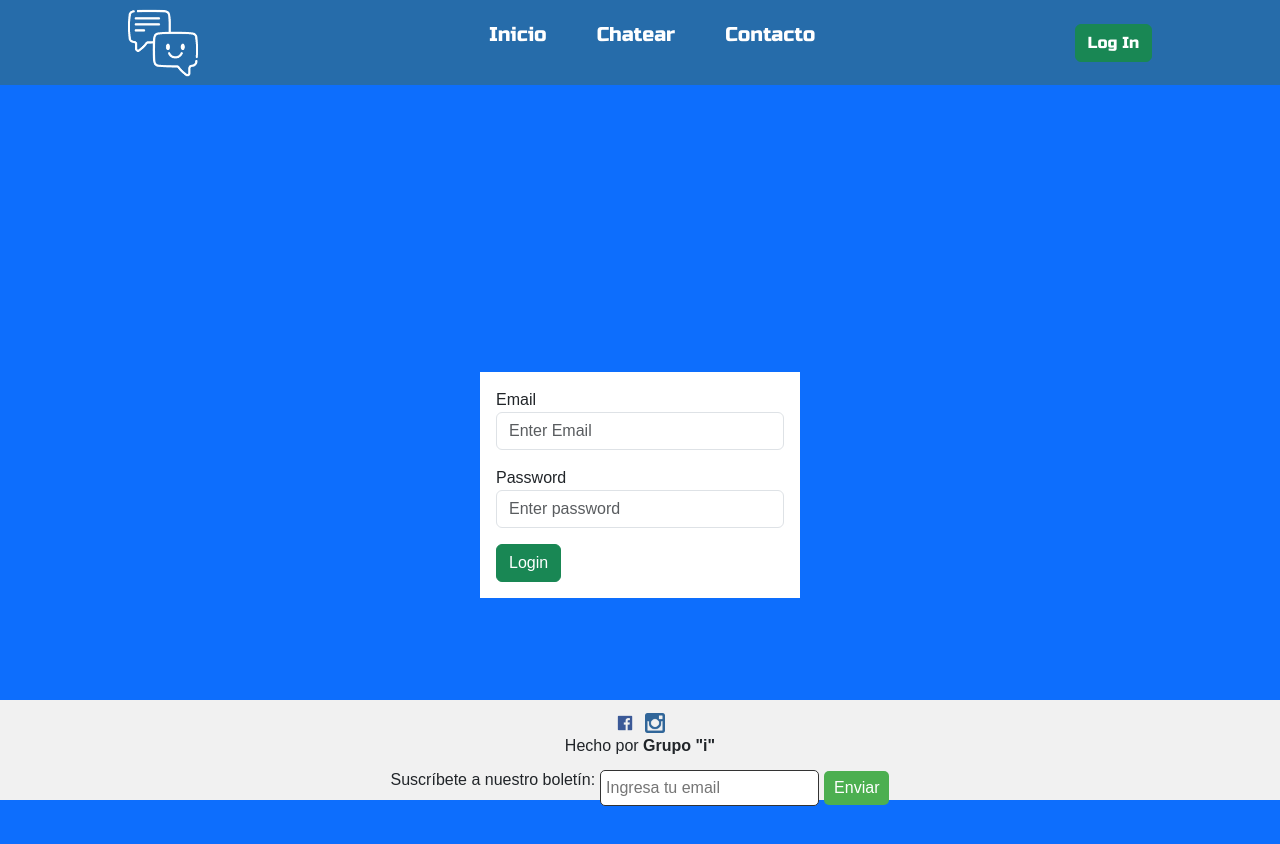
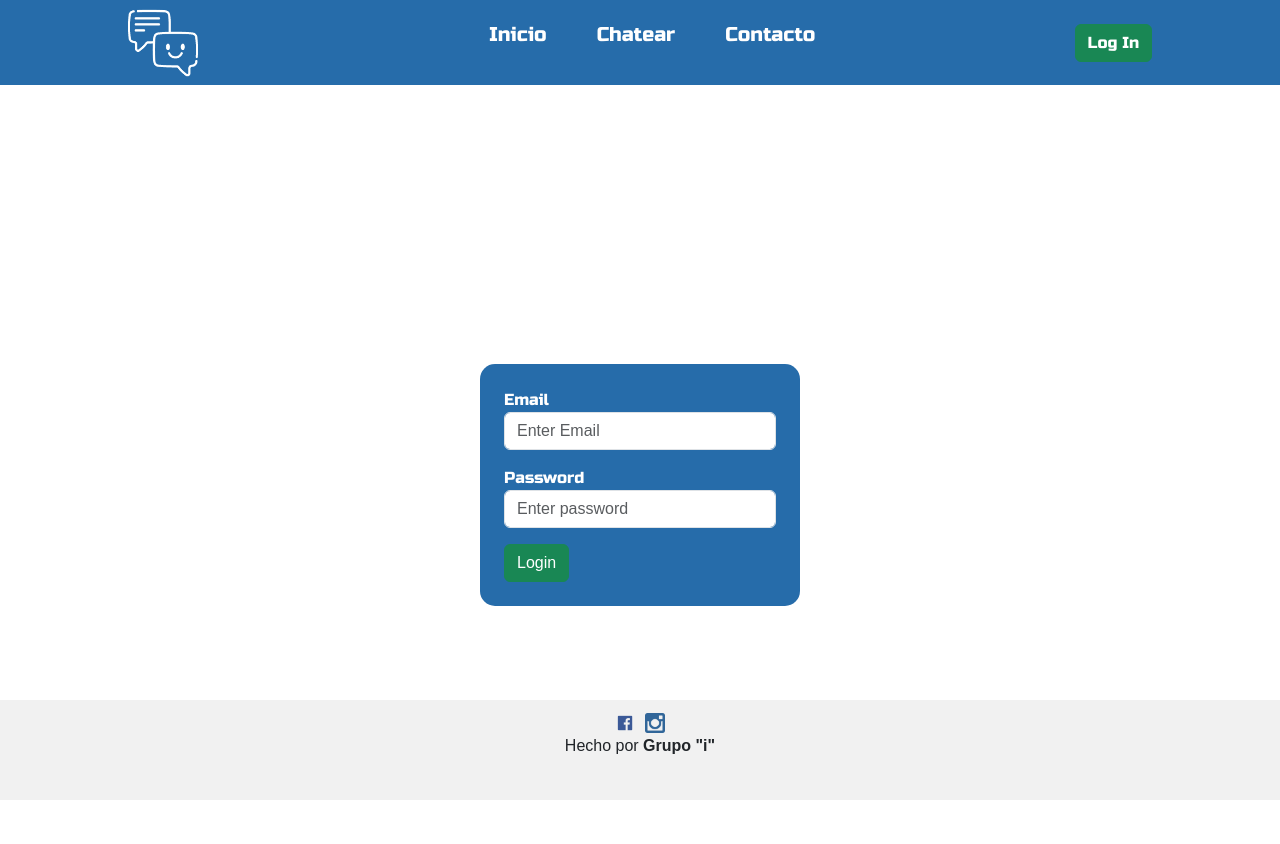
Before and after one commit to GonzalezNacho/chat-roulette, a React (Vite) app in the folder client/: page /login in a window 1280 px wide. Shown: the top 844 px of the page. Built offline with nearby package versions, Linux system fonts and the light colour scheme; no server answers.

Commit message:
css del login

```diff
--- a/client/src/App.css
+++ b/client/src/App.css
@@ -183,7 +183,7 @@ h1 {
   display: flex;
   align-items: center;
   justify-content: center;
-  margin-top: 10px;
+  margin: 10px;
 }
 
 .subscribe p {
--- a/client/src/components/Footer.jsx
+++ b/client/src/components/Footer.jsx
@@ -9,13 +9,13 @@ export function Footer () {
                 <div className="footer-text">
                     Hecho por <span className="author">Grupo "i"</span>
                 </div>
-                <div className="subscribe">
+                {/*<div className="subscribe">
                     <p>Suscríbete a nuestro boletín:</p>
                     <div className="subscribe-input">
                         <input type="email" placeholder="Ingresa tu email"/>
                         <button>Enviar</button>
                     </div>
-                </div>
+                </div>*/}
             </footer>
         </>
     )
--- /dev/null
+++ b/client/src/components/LoginForm.css
@@ -0,0 +1,9 @@
+label {
+    font-family:'Russo One', sans-serif;
+    color: white;
+}
+
+.form {
+    background-color: rgb(38, 108, 170);
+    border-radius: 15px;
+}
--- a/client/src/components/LoginForm.jsx
+++ b/client/src/components/LoginForm.jsx
@@ -1,4 +1,5 @@
 import { useState } from "react"
+import './LoginForm.css'
 
 export default function Login() {
     const [email, setEmail] = useState('')
@@ -10,8 +11,8 @@ export default function Login() {
     }
 
     return (
-        <div className="d-flex vh-100 justify-content-center align-items-center bg-primary">
-            <div className="p-3 bg-white w-25">
+        <div className="conteiner vh-100 d-flex justify-content-center align-items-center">
+            <div className="form p-4 w-25">
                 <form onSubmit={handleSubmit}>
                     <div className="mb-3">
                         <label htmlFor="email">Email</label>
```
